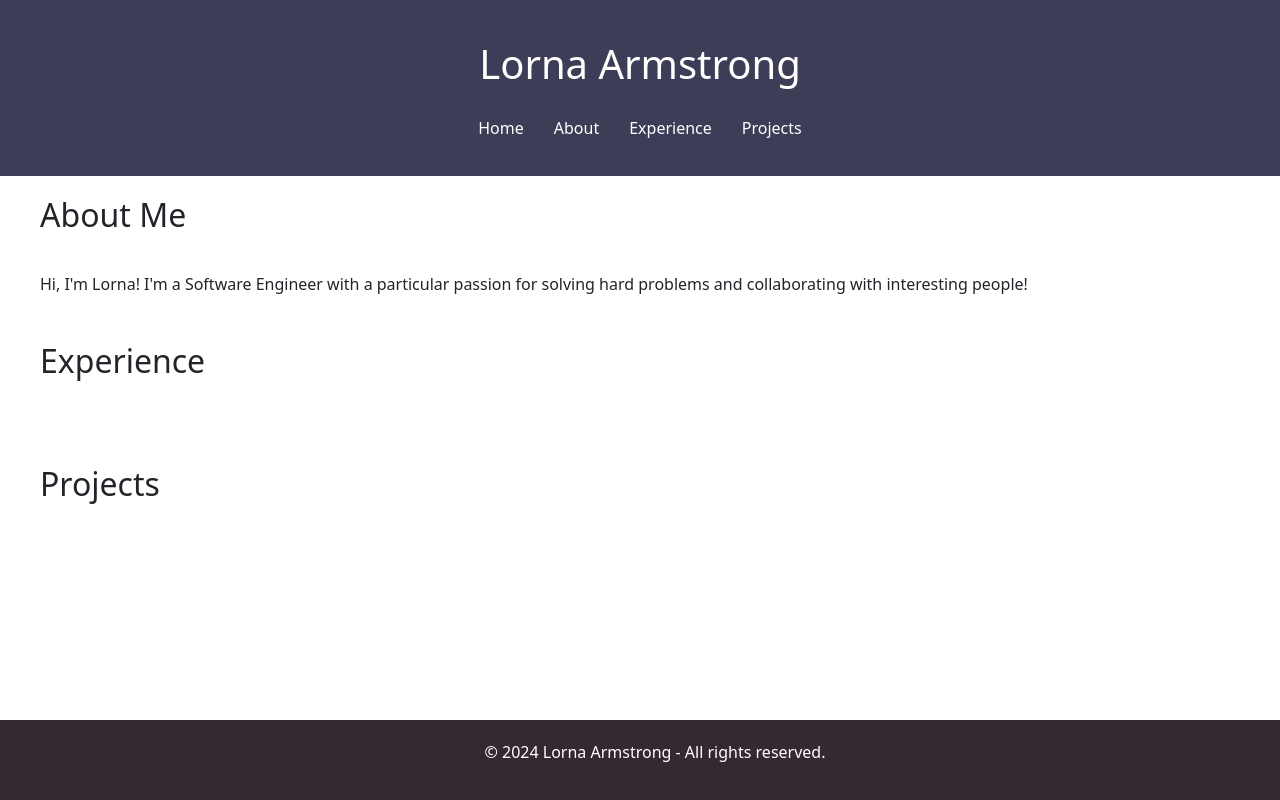
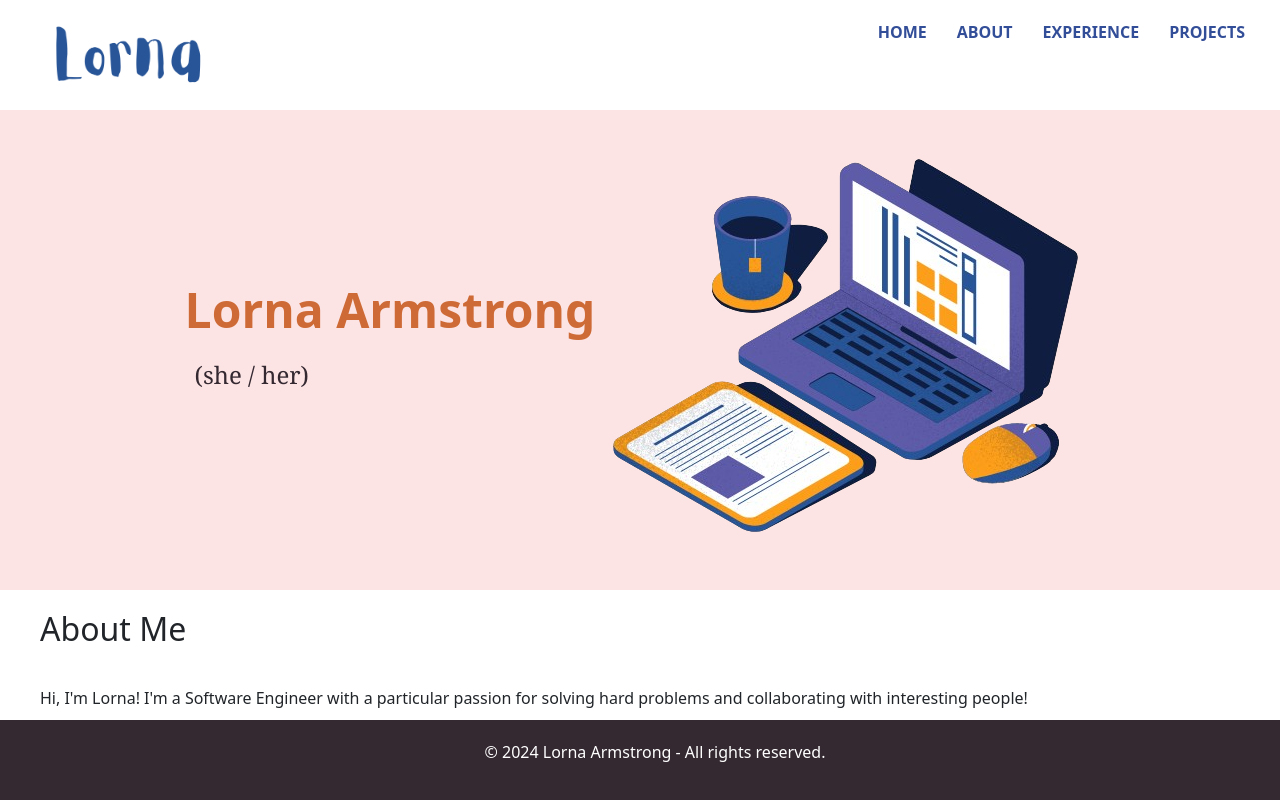
Before and after one commit to lornaarmstrong/my-portfolio, a React (Vite) app: page / in a window 1280 px wide. Shown: the top 800 px of the page. Built offline with nearby package versions, Linux system fonts and the light colour scheme.

Commit message:
Create Home Banner

```diff
--- a/src/App.tsx
+++ b/src/App.tsx
@@ -1,6 +1,7 @@
 import Header from "./components/Header/Header";
+import HomeBanner from "./components/HomeBanner/HomeBanner";
+import ContentBlock from "./components/ContentBlock/ContentBlock";
 import Footer from "./components/Footer/Footer";
-import ContentBlock from "./components/ContentBlock/ContentBlock";
 import "./App.css";
 
 // Variables
@@ -11,6 +12,7 @@ function App() {
   return (
     <div className="App">
       <Header />
+      <HomeBanner />
       <ContentBlock header={"About Me"} paragraph={introduction} />
       <ContentBlock header={"Experience"} paragraph={""} />
       <ContentBlock header={"Projects"} paragraph={""} />
--- a/src/components/Header/Header.css
+++ b/src/components/Header/Header.css
@@ -1,8 +1,14 @@
 .header {
-    background-color: #3e3d58;
+    background-color: #ffffff;
     padding: 20px;
+    height: 110px;
     color: white;
     text-align: center;
+}
+
+.header nav {
+    display: flex;
+    justify-content: flex-end;
 }
 
 .header nav ul {
@@ -16,6 +22,13 @@
 }
 
 .header nav ul li a {
-    color: white;
+    color: rgb(51, 78, 152);
     text-decoration: none;
+    font-weight: bold;
+    text-transform: uppercase;
 }
+
+.header img {
+    float: left;
+    width: 200px;
+}
--- a/src/components/Header/Header.tsx
+++ b/src/components/Header/Header.tsx
@@ -4,7 +4,7 @@ import "./Header.css";
 const Header: React.FC = () => {
   return (
     <header className="header">
-      <h1>Lorna Armstrong</h1>
+      <img src="src\assets\images\lornaLogo.png" alt="Logo" />
       <nav>
         <ul>
           <li>
--- /dev/null
+++ b/src/components/HomeBanner/HomeBanner.css
@@ -0,0 +1,41 @@
+.logo {
+    display: flex;
+    flex-direction: column;
+}
+
+.bannerText {
+    height: 60vh;
+    background-color: #FDE4E4;
+    display: flex;
+    justify-content: center;
+    align-items: center;
+    width: "60%";
+}
+
+.bannerName {
+    font-size: 3rem;
+    font-weight: bold;
+    color: #cd6a35;
+    padding-top: 0;
+    padding-bottom: 0;
+    padding-left: 0;
+    padding-right: 0;
+}
+
+.leftColumn {
+    display: flex;
+    flex-direction: column;
+    justify-content: space-between;
+}
+
+.rightColumn img {
+    max-width: 100%; /* Ensures the image fits within the column */
+    height: auto; /* Maintains the aspect ratio of the image */
+}
+
+.tagline {
+    font-size: 1.5rem;
+    padding: 10px;
+    font-family: Cambria, Cochin, Georgia, Times, 'Times New Roman', serif;
+    color: #342831;
+}
--- /dev/null
+++ b/src/components/HomeBanner/HomeBanner.tsx
@@ -0,0 +1,20 @@
+import React from "react";
+import "./HomeBanner.css";
+
+const HomeBanner: React.FC = () => {
+  return (
+    <div className="bannerContainer">
+      <div className="bannerText">
+        <div className="leftColumn">
+          <h1 className="bannerName">Lorna Armstrong</h1>
+          <p className="tagline">(she / her)</p>
+        </div>
+        <div className="rightColumn">
+          <img src="src/assets/images/laptop.png" alt="Laptop" />
+        </div>
+      </div>
+    </div>
+  );
+};
+
+export default HomeBanner;
```
Also changed, not shown: src/assets/images/laptop.png (added), src/assets/images/lornaLogo.png (added).
